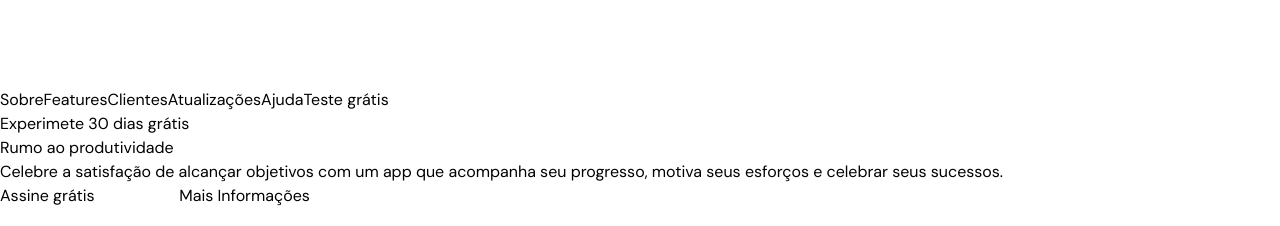
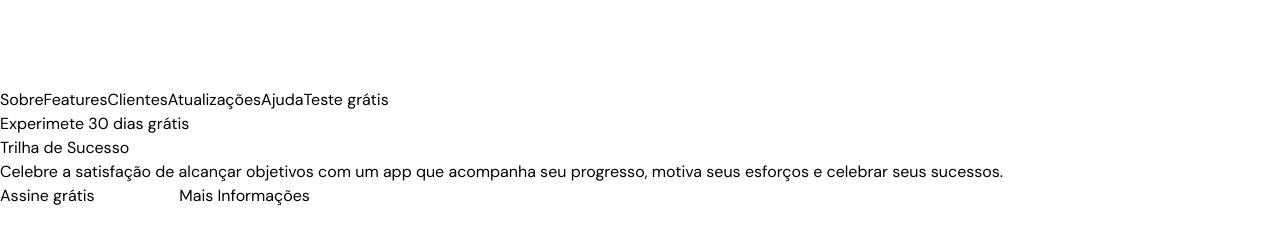
Before and after one commit to Carlos-Levi/RastroPro, a Next.js app: page / in a window 1280 px wide. Shown: the part 2560-2786 px from the top of the page. Built offline with nearby package versions, Linux system fonts and the light colour scheme.

Commit message:
Update Hero.tsx

```diff
--- a/src/sections/Hero.tsx
+++ b/src/sections/Hero.tsx
@@ -30,7 +30,7 @@ export const Hero = () => {
           <div className="md:w-[478px]">
             <div className="tag">Experimete 30 dias grátis</div>
             <h1 className="text-5xl md:text-7xl font-bold tracking-tighter bg-gradient-to-b from-black to-[#001E80] text-transparent bg-clip-text mt-6">
-              Rumo ao produtividade
+              Trilha de Sucesso
             </h1>
             <p className="text-xl text-[#010D3E] tracking-tight mt-6">
               Celebre a satisfação de alcançar objetivos com um app que acompanha seu progresso,
```
